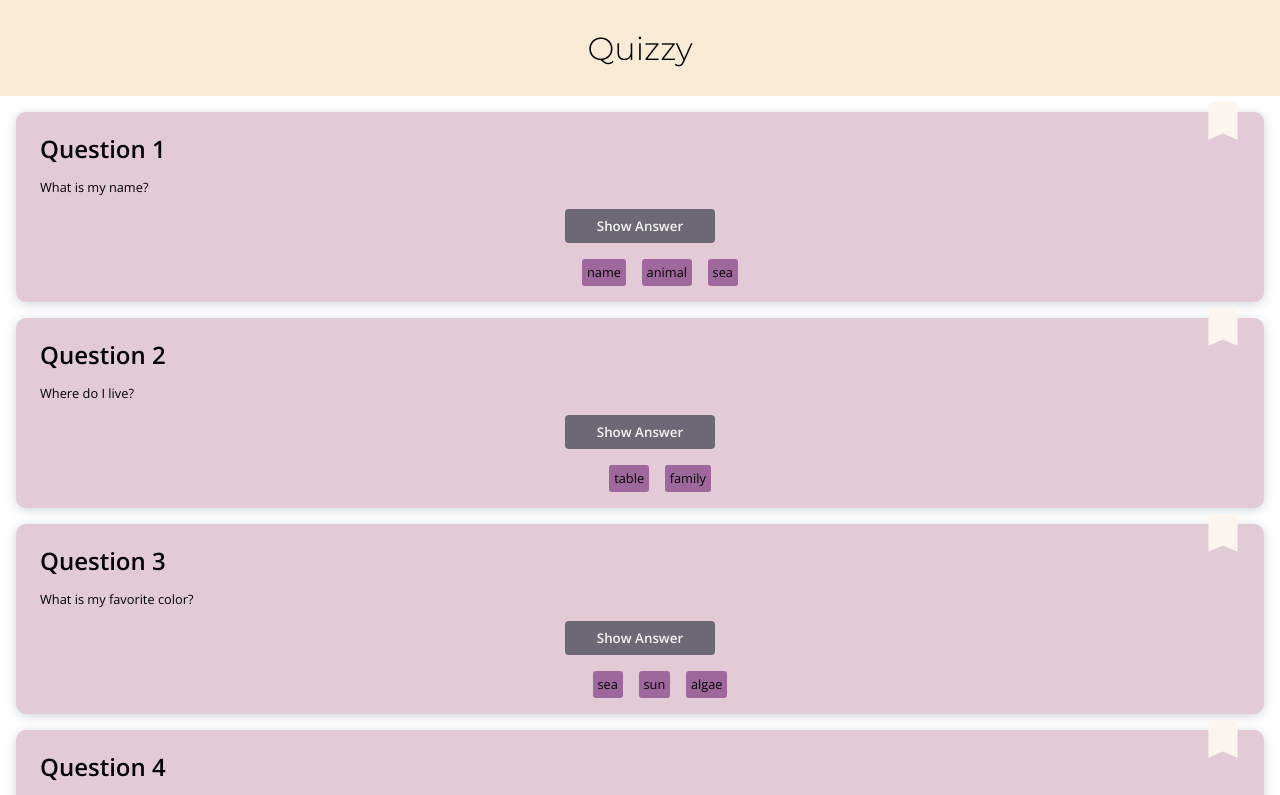
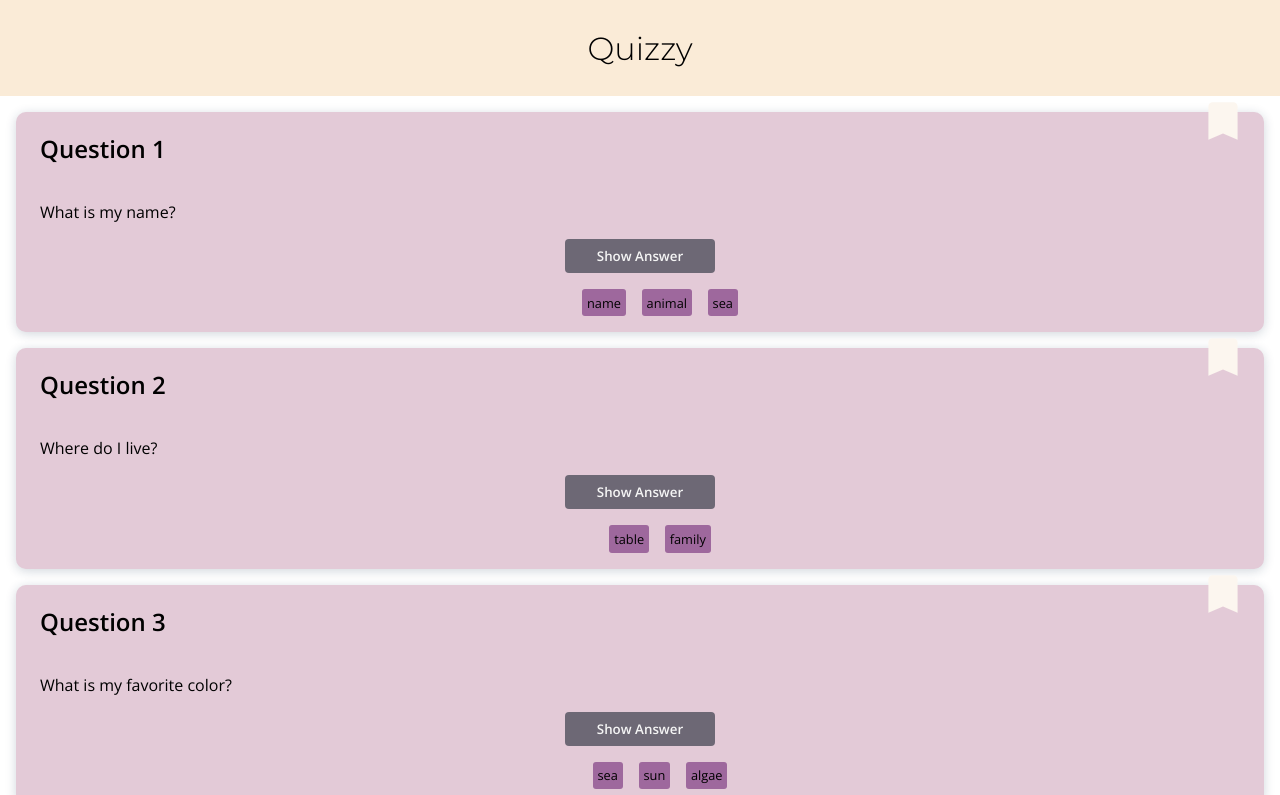
Before and after one commit to Luxa23/quizz-app-react, a React (Create React App) app: page / in a window 1280 px wide. Shown: the top 795 px of the page. Built offline with nearby package versions, Linux system fonts and the light colour scheme.

Commit message:
Created styled-components StyledWrapper and StyledSection (#7)

```diff
--- a/package.json
+++ b/package.json
@@ -9,6 +9,7 @@
     "react": "^18.1.0",
     "react-dom": "^18.1.0",
     "react-scripts": "5.0.1",
+    "styled-components": "^5.3.5",
     "web-vitals": "^2.1.4"
   },
   "scripts": {
@@ -24,13 +25,12 @@
   "devDependencies": {
     "eslint": "^8.13.0",
     "husky": "^7.0.0",
+    "lint-staged": "^12.3.7",
     "prettier": "2.6.2",
     "stylelint": "^14.6.1",
     "stylelint-config-prettier": "^9.0.3",
-    "stylelint-config-standard": "^25.0.0",
-    "lint-staged": "^12.3.7"
+    "stylelint-config-standard": "^25.0.0"
   },
-
   "browserslist": {
     "production": [
       ">0.2%",
--- /dev/null
+++ b/src/Components/Card/StyledSection.js
@@ -0,0 +1,15 @@
+import styled from 'styled-components';
+
+const StyledSection = styled.section`
+  display: flex;
+  flex-direction: column;
+  position: relative;
+  background: rgb(227 202 215);
+  padding-left: 1.5rem;
+  padding-right: 1.5rem;
+  margin: 1rem;
+  box-shadow: 0 2px 11px rgb(25 50 81 / 20%);
+  border-radius: 10px;
+`;
+
+export default StyledSection;
--- a/src/Components/Card/index.js
+++ b/src/Components/Card/index.js
@@ -1,13 +1,14 @@
 import React, { useState } from 'react';
-import './styles.css';
 import { Button } from '../Button/index';
 import { Bookmark } from '../Bookmark';
+import StyledSection from '../Card/StyledSection';
+import StyledWrapper from '../Wrapper/StyledWrapper';
 
 export function Card({ question }) {
   const [bookmarked, setBookmarked] = useState(false);
   const [showAnswer, setShowAnswer] = useState(false);
   return (
-    <section className="card">
+    <StyledSection>
       <Bookmark
         checked={bookmarked}
         onToggle={() => setBookmarked(!bookmarked)}
@@ -22,11 +23,11 @@ export function Card({ question }) {
         {showAnswer ? 'Hide' : 'Show'} Answer
       </Button>
 
-      <ul>
+      <StyledWrapper>
         {question.tags.map(tag => {
           return <li>{tag}</li>;
         })}
-      </ul>
-    </section>
+      </StyledWrapper>
+    </StyledSection>
   );
 }
--- /dev/null
+++ b/src/Components/Wrapper/StyledWrapper.js
@@ -0,0 +1,18 @@
+import styled from 'styled-components';
+
+const StyledWrapper = styled.ul`
+  display: flex;
+  flex-direction: row;
+  justify-content: center;
+  column-gap: 1rem;
+
+  & > li {
+    list-style-type: none;
+    background-color: rgb(158 104 157);
+    border-radius: 3px;
+    padding: 0.3rem;
+    font-size: 0.8rem;
+  }
+`;
+
+export default StyledWrapper;
```
Also changed, not shown: 1 other file (tests, documents, lock files or other folders).
